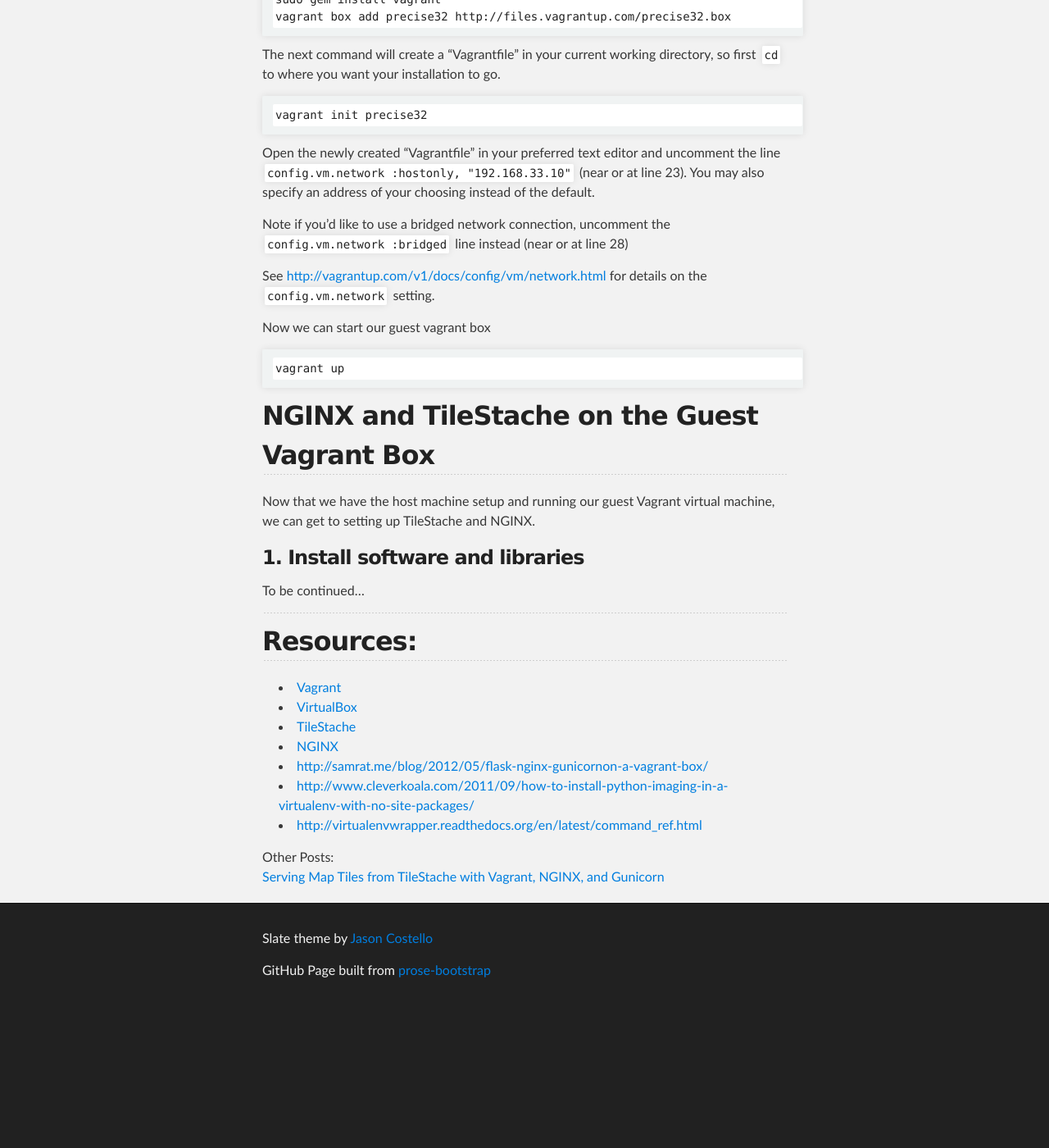
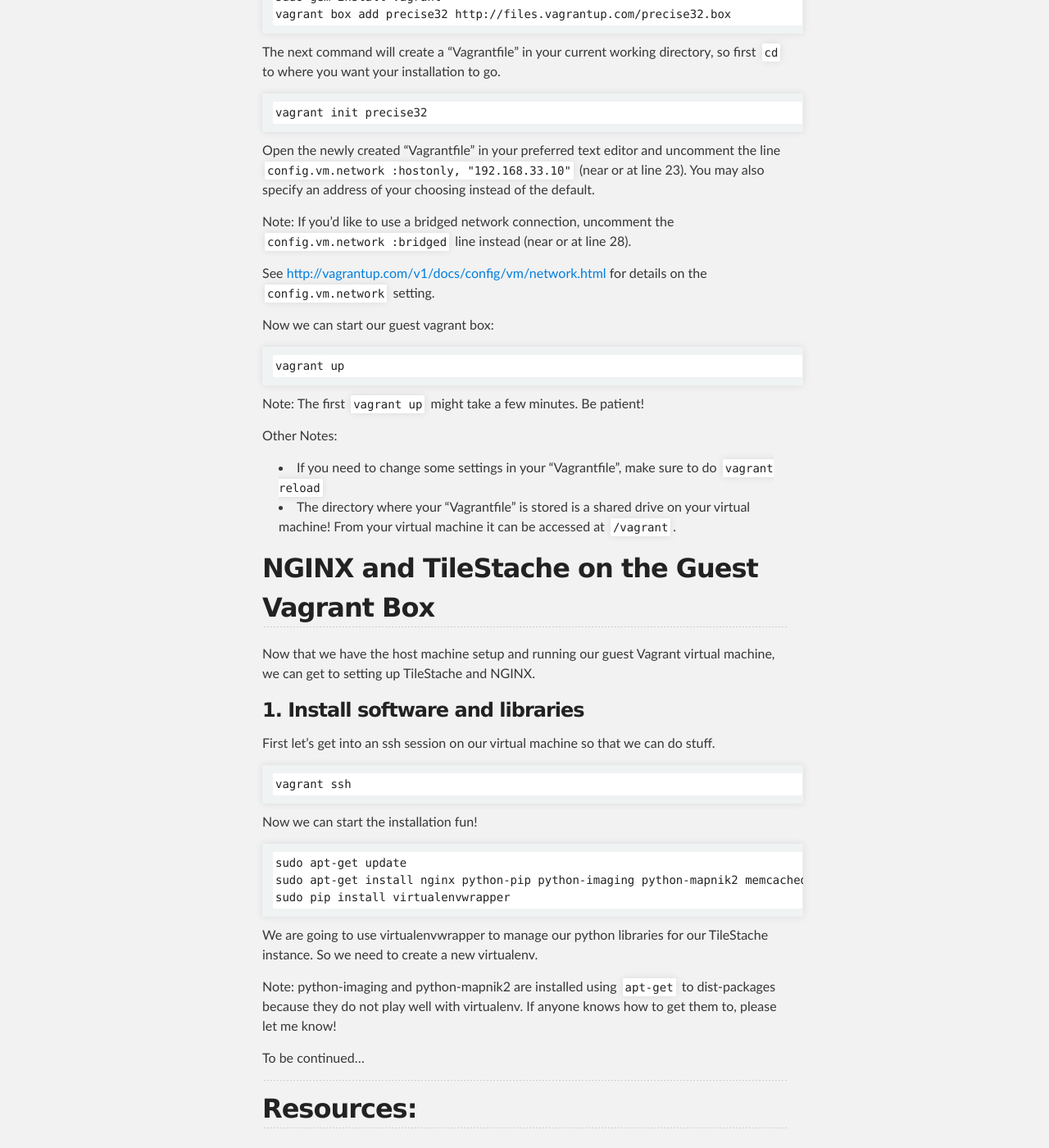
Before and after one commit to jseppi/jseppi.github.io, a Jekyll site: the page built from _posts/articles/2012-11-01-tilestache-vagrant-nginx.md, in a window 1280 px wide and 1400 px high, scrolled down 1670 px. Shown: the whole window at 82% size. Built offline with Jekyll 4.4.1, drawn with Linux system fonts in a browser that asks for light colours; before the commit the page ends 2900 px from its top, so only the background shows below that; some of the changed text lies outside the part shown.

Commit message:
update post

```diff
--- a/_posts/articles/2012-11-01-tilestache-vagrant-nginx.md
+++ b/_posts/articles/2012-11-01-tilestache-vagrant-nginx.md
@@ -20,36 +20,36 @@
 
 For Fedora 17:
 
-    sudo yum install ruby
-    sudo yum install rubygems
+    sudo yum install ruby rubygems
 
 For Ubuntu 12.04:
 
-    sudo apt-get install ruby
-    sudo apt-get install rubygems
+    sudo apt-get install ruby rubygems
 
 ### 2. Install VirtualBox
 
 For Fedora 17:
 
-As seen at [http://www.zealfortechnology.com/2012/06/install-oracle-virtualbox-on-fedora.html](http://www.zealfortechnology.com/2012/06/install-oracle-virtualbox-on-fedora.html)
+As seen at [http://www.zealfortechnology.com/2012/06/install-oracle-virtualbox-on-fedora.html](http://www.zealfortechnology.com/2012/06/install-oracle-virtualbox-on-fedora.html).
 
     curl http://download.virtualbox.org/virtualbox/rpm/fedora/virtualbox.repo > virtualbox.repo
     sudo mv virtualbox.repo /etc/yum/repos.d/
     sudo yum install dkms
     sudo yum install VirtualBox4.2
 
+Note: You might also need to `sudo yum install ruby-devel gcc`
+
 For Ubuntu 12.04:
 
     sudo apt-get install virtualbox
 
-or you can download a newer version from [http://www.oracle.com/technetwork/server-storage/virtualbox/downloads/index.html](http://www.oracle.com/technetwork/server-storage/virtualbox/downloads/index.html)
+or you can download a newer version from [http://www.oracle.com/technetwork/server-storage/virtualbox/downloads/index.html](http://www.oracle.com/technetwork/server-storage/virtualbox/downloads/index.html).
 
 ### 3. Install and Setup Vagrant
 
-As seen at [http://samrat.me/blog/2012/05/flask-nginx-gunicornon-a-vagrant-box/](http://samrat.me/blog/2012/05/flask-nginx-gunicornon-a-vagrant-box/)
+As seen at [http://samrat.me/blog/2012/05/flask-nginx-gunicornon-a-vagrant-box/](http://samrat.me/blog/2012/05/flask-nginx-gunicornon-a-vagrant-box/).
 
-First we install the vagrant gem and download a base vagrant box (the VirtualBox) from which we'll build our virtual machine.  For a list of available boxes, see [http://www.vagrantbox.es/](http://www.vagrantbox.es/)
+First we install the vagrant gem and download a base vagrant box (the VirtualBox) from which we'll build our virtual machine.  For a list of available boxes, see [http://www.vagrantbox.es/](http://www.vagrantbox.es/).
 
     sudo gem install vagrant
     vagrant box add precise32 http://files.vagrantup.com/precise32.box
@@ -60,13 +60,19 @@
 
 Open the newly created "Vagrantfile" in your preferred text editor and uncomment the line `config.vm.network :hostonly, "192.168.33.10"` (near or at line 23).  You may also specify an address of your choosing instead of the default.
 
-Note if you'd like to use a bridged network connection, uncomment the `config.vm.network :bridged` line instead (near or at line 28)
+Note: If you'd like to use a bridged network connection, uncomment the `config.vm.network :bridged` line instead (near or at line 28).
 
 See [http://vagrantup.com/v1/docs/config/vm/network.html](http://vagrantup.com/v1/docs/config/vm/network.html) for details on the `config.vm.network` setting.
 
-Now we can start our guest vagrant box
+Now we can start our guest vagrant box:
 
     vagrant up
+
+Note: The first `vagrant up` might take a few minutes. Be patient!
+
+Other Notes:
+* If you need to change some settings in your "Vagrantfile", make sure to do `vagrant reload`
+* The directory where your "Vagrantfile" is stored is a shared drive on your virtual machine!  From your virtual machine it can be accessed at `/vagrant`.
 
 ## NGINX and TileStache on the Guest Vagrant Box
 
@@ -74,7 +80,19 @@
 
 ### 1. Install software and libraries
 
+First let's get into an ssh session on our virtual machine so that we can do stuff.
 
+    vagrant ssh
+
+Now we can start the installation fun!
+
+    sudo apt-get update
+    sudo apt-get install nginx python-pip python-imaging python-mapnik2 memcached
+    sudo pip install virtualenvwrapper
+
+We are going to use virtualenvwrapper to manage our python libraries for our TileStache instance. So we need to create a new virtualenv.
+
+Note: python-imaging and python-mapnik2 are installed using `apt-get` to dist-packages because they do not play well with virtualenv.  If anyone knows how to get them to, please let me know!
 
 
 To be continued...
```
